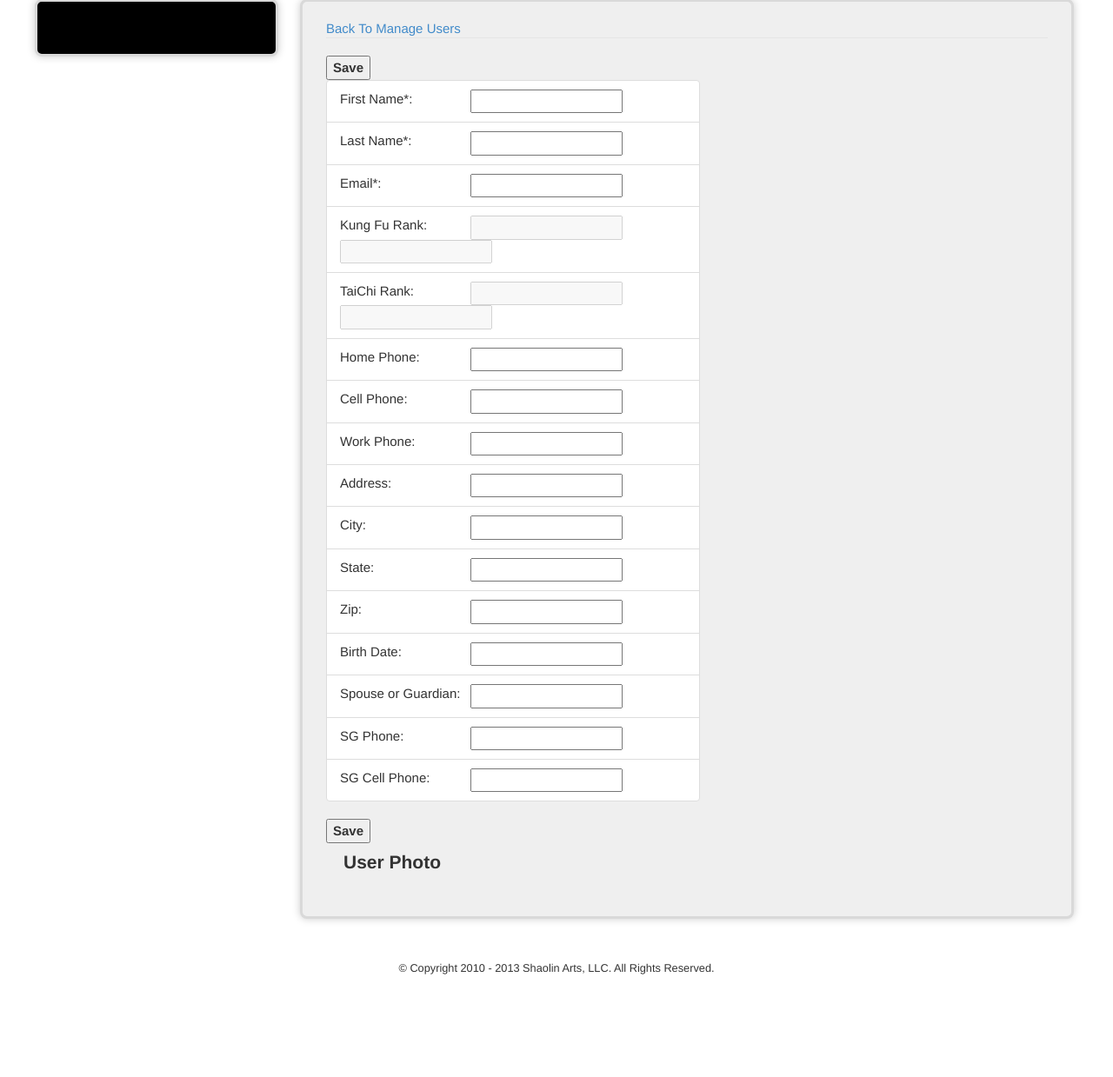
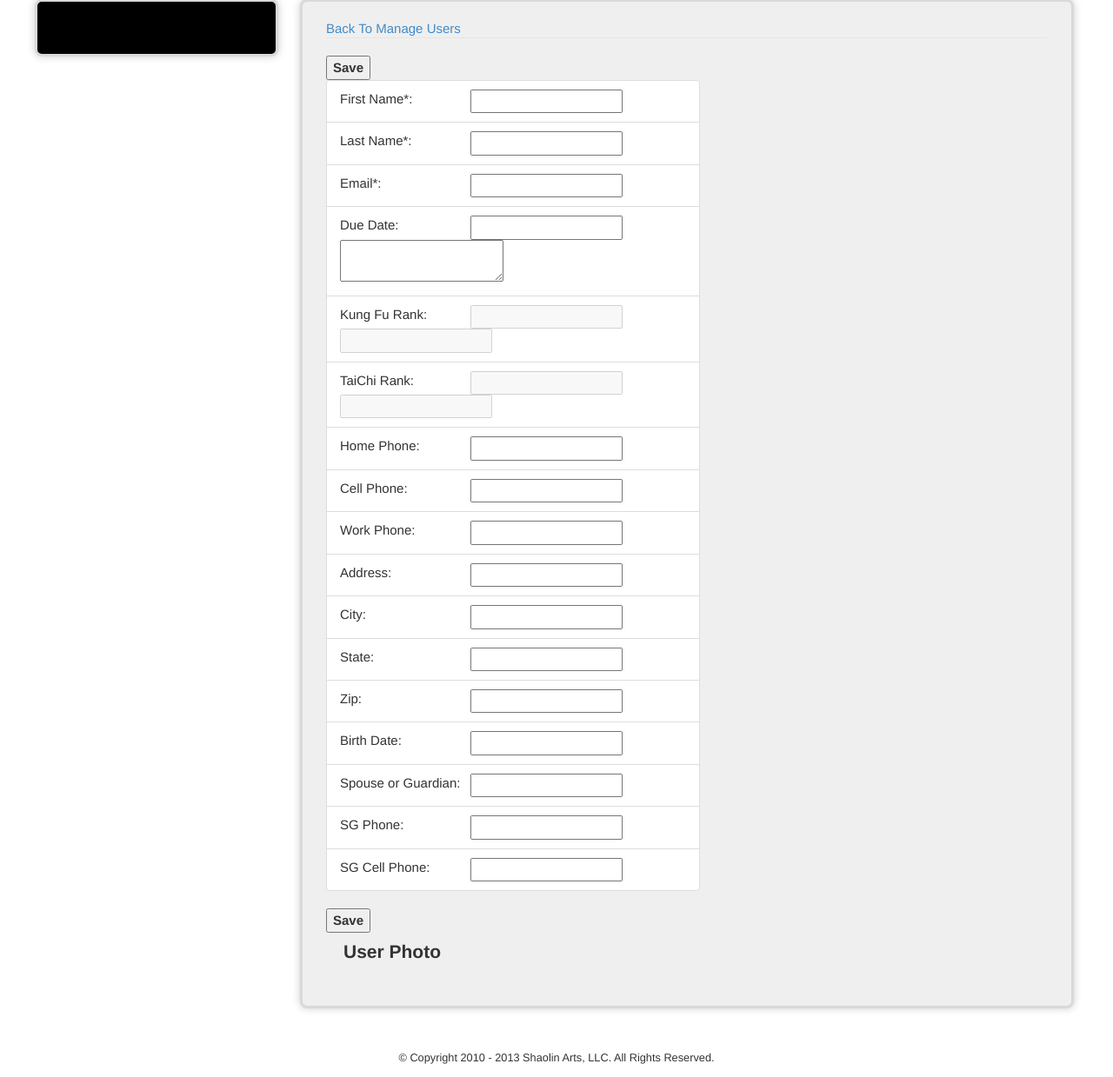
Before and after one commit to sigung/main-website, a CakePHP app: the page made by app/View/Users/edit.ctp in a window 1280 px wide. Shown: the part 212-1451 px from the top of the page at 87% size. Before the commit the page ends 1333 px from the top, so only its background shows below. Run offline with PHP 8.4 and a stand-in for CakePHP, Linux system fonts and the light colour scheme; the template is opened without the code that fills it, so the values that code supplies are empty; form fields are guessed from the names that the template uses; some libraries are stand-ins or nearby versions.

Commit message:
Due Date

```diff
--- a/app/View/Users/edit.ctp
+++ b/app/View/Users/edit.ctp
@@ -27,6 +27,11 @@
             <li class="input-group list-group-item">
                 <label class="login_label">Email*:</label>
                 <?php echo $this->Form->input('email', array('label'=>'', 'maxLength' => 100, 'title' => 'Email')); ?>
+            </li>
+            <li class="input-group list-group-item">
+                <label class="login_label">Due Date:</label>
+                <?php echo $this->Form->input('due_date', array('dateFormat'=>'DMY', 'minYear'=>date('Y')-110, 'maxYear'=>date('Y')-3+1, 'empty'=>array('- -'), 'maxLength' => 32, 'title' => 'Due Date', 'label'=>'')); ?>
+                <?php echo $this->Form->input('due_date_comments', array('label'=>'', 'maxLength' => 256, 'title' => 'Due Date Comments')); ?>
             </li>
             <li class="input-group list-group-item">
                 <label class="login_label">Kung Fu Rank:</label>
```
Also changed, not shown: app/View/Users/add.ctp (+6 -1 lines).
